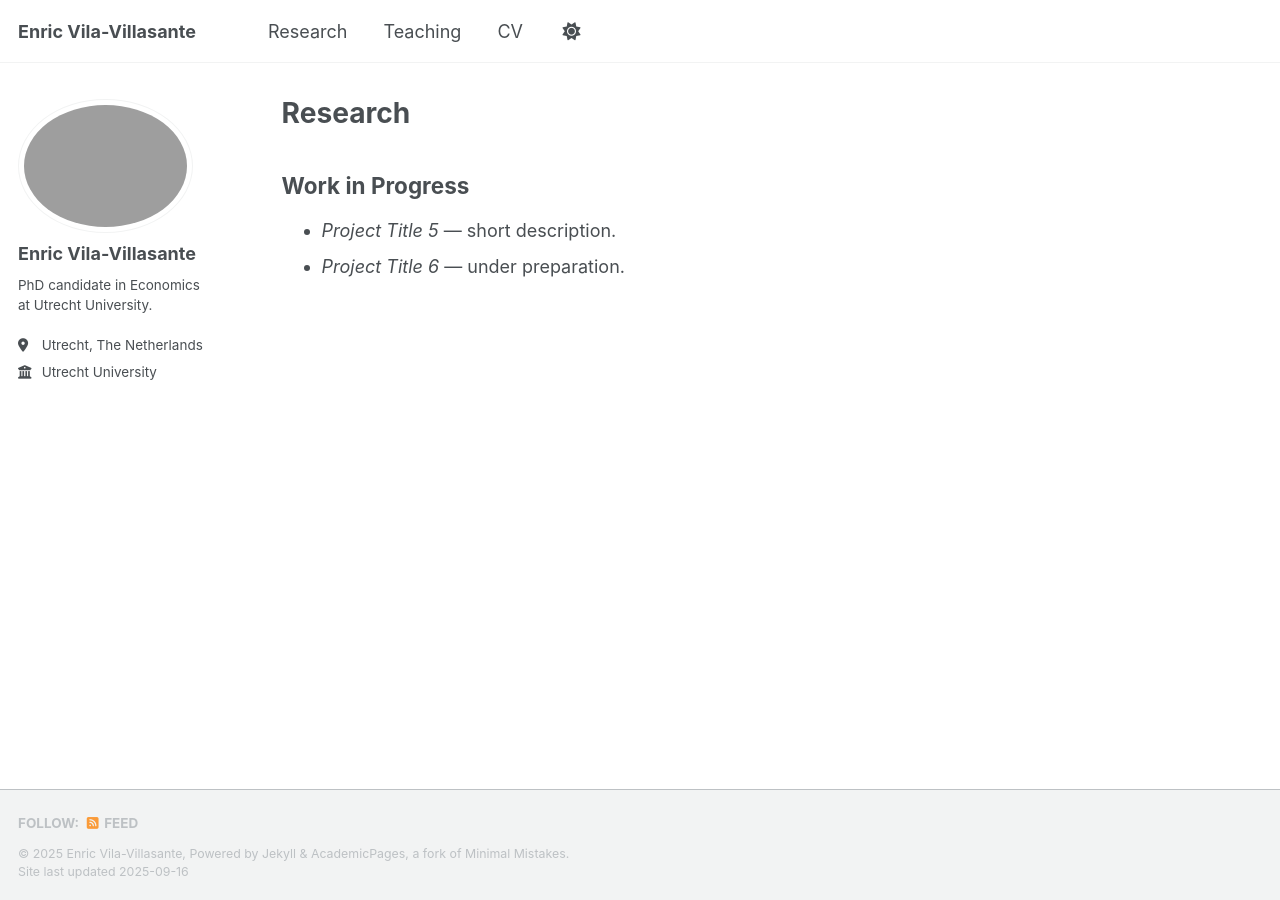
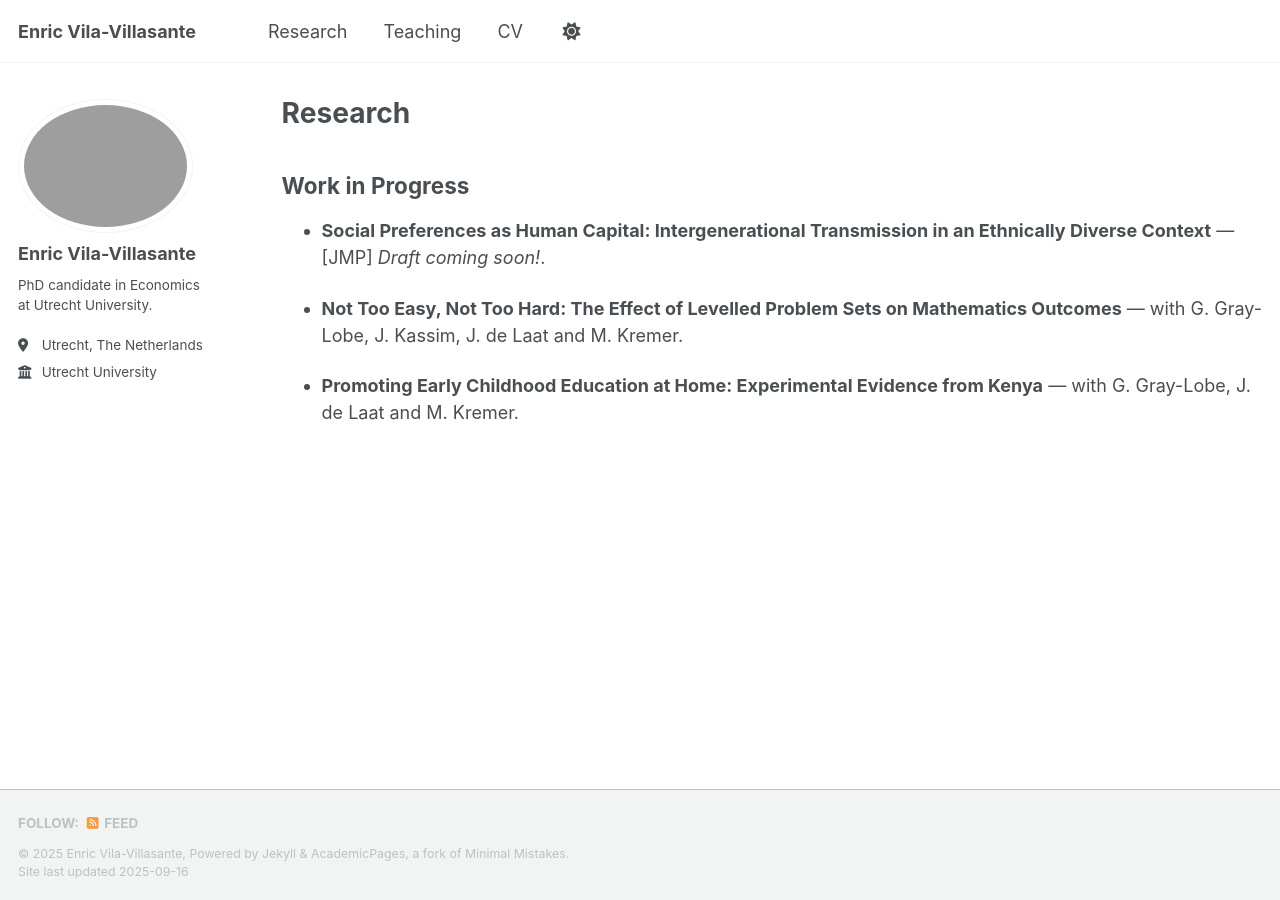
Before and after one commit to enricviladv/enricviladv.github.io, a Jekyll site: the page built from _pages/research.md, in a window 1280 px wide. Built offline with Jekyll 4.4.1, drawn with Linux system fonts in a browser that asks for light colours; a script that is not in the unit is left out.

Commit message:
Update research.md

```diff
--- a/_pages/research.md
+++ b/_pages/research.md
@@ -6,5 +6,8 @@ author_profile: true
 ---
 
 ## Work in Progress
-- *Project Title 5* — short description.
-- *Project Title 6* — under preparation.
+- **Social Preferences as Human Capital: Intergenerational Transmission in an Ethnically Diverse Context** — [JMP] *Draft coming soon!*.
+
+- **Not Too Easy, Not Too Hard: The Effect of Levelled Problem Sets on Mathematics Outcomes** — with G. Gray-Lobe, J. Kassim, J. de Laat and M. Kremer.
+
+- **Promoting Early Childhood Education at Home: Experimental Evidence from Kenya**  — with G. Gray-Lobe, J. de Laat and M. Kremer.
```
